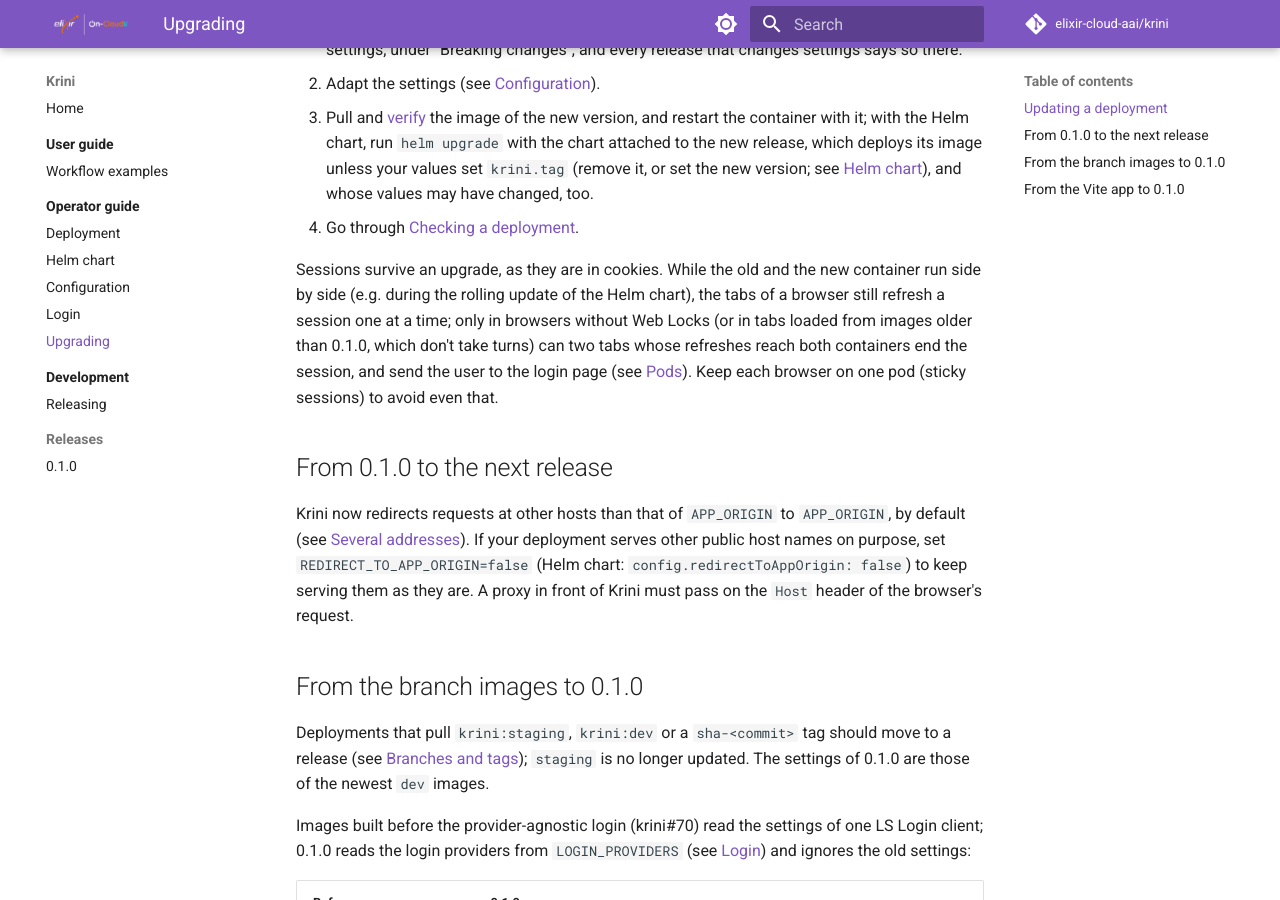
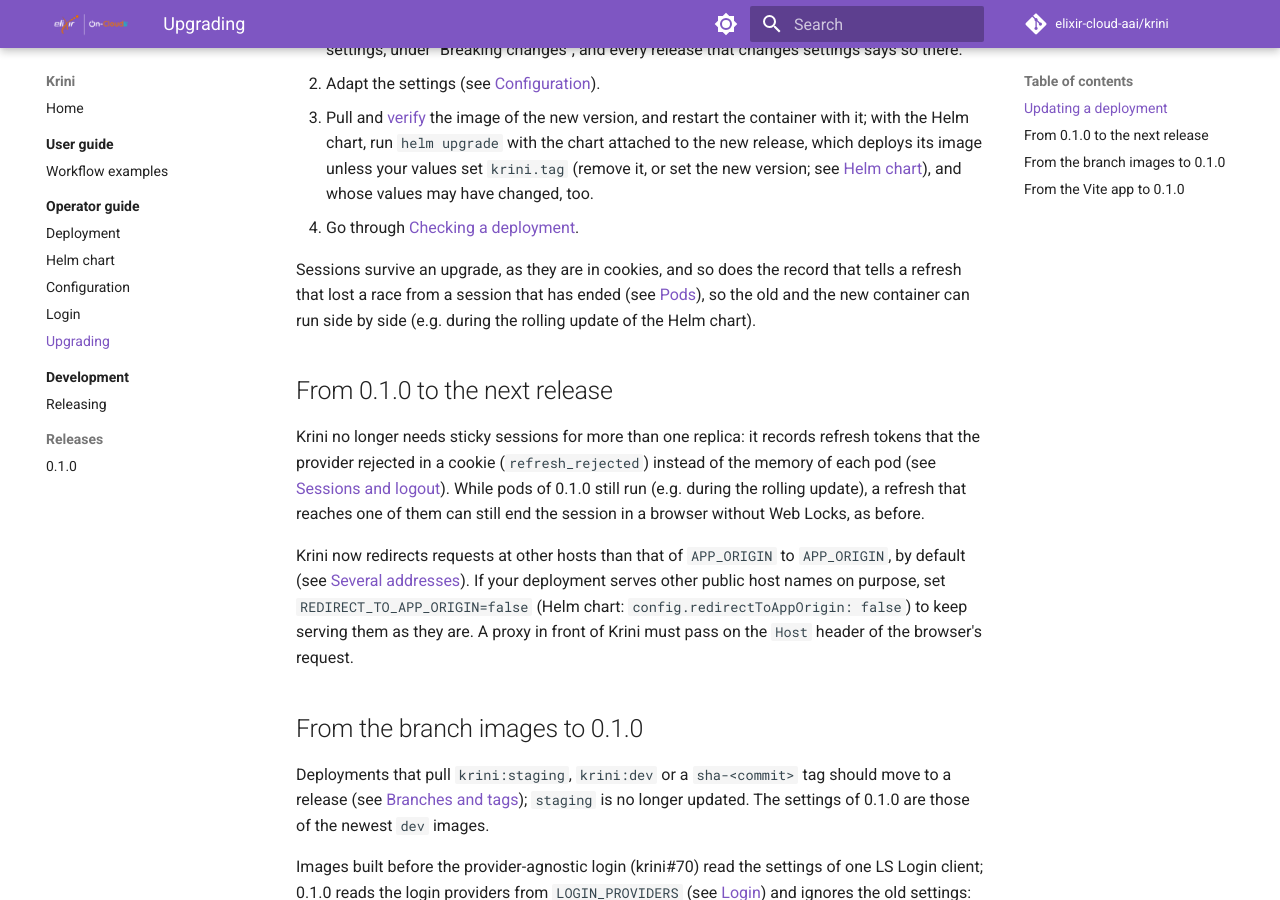
Before and after one commit to elixir-cloud-aai/krini, an MkDocs documentation site: the page built from docs/operator-guide/upgrading.md, in a window 1280 px wide and 900 px high, scrolled down 310 px. Built offline with MkDocs 1.6.1 and Material for MkDocs 9.7.7, drawn with Linux system fonts in a browser that asks for light colours; comment, search, counter and statistics services are not loaded.

Commit message:
docs: drop sticky sessions for several replicas
The replay check of the refresh no longer depends on the pod, so the
operator guide, the upgrade notes and the chart's values no longer
recommend sticky sessions, and the login guide explains the first and
second rejection of a refresh token.

Refs #107

Co-Authored-By: Claude Opus 5.5 <noreply@anthropic.com>

```diff
--- a/docs/operator-guide/upgrading.md
+++ b/docs/operator-guide/upgrading.md
@@ -20,16 +20,20 @@ restarts it.
    values may have changed, too.
 4. Go through [Checking a deployment](deployment.md#checking-a-deployment).
 
-Sessions survive an upgrade, as they are in cookies. While the old and
-the new container run side by side (e.g. during the rolling update of the
-Helm chart), the tabs of a browser still refresh a session one at a time;
-only in browsers without Web Locks (or in tabs loaded from images older
-than 0.1.0, which don't take turns) can two tabs whose refreshes reach
-both containers end the session, and send the user to the login page (see
-[Pods](helm-chart.md#pods)). Keep each browser on one pod (sticky
-sessions) to avoid even that.
+Sessions survive an upgrade, as they are in cookies, and so does the
+record that tells a refresh that lost a race from a session that has
+ended (see [Pods](helm-chart.md#pods)), so the old and the new container
+can run side by side (e.g. during the rolling update of the Helm chart).
 
 ## From 0.1.0 to the next release
+
+Krini no longer needs sticky sessions for more than one replica: it
+records refresh tokens that the provider rejected in a cookie
+(`refresh_rejected`) instead of the memory of each pod (see
+[Sessions and logout](login.md#sessions-and-logout)). While pods of 0.1.0
+still run (e.g. during the rolling update), a refresh that reaches one of
+them can still end the session in a browser without Web Locks, as
+before.
 
 Krini now redirects requests at other hosts than that of `APP_ORIGIN` to
 `APP_ORIGIN`, by default (see [Several
```
Also changed, not shown: docs/operator-guide/helm-chart.md (+5 -7 lines), docs/operator-guide/login.md (+6 -3 lines), 1 other file.
